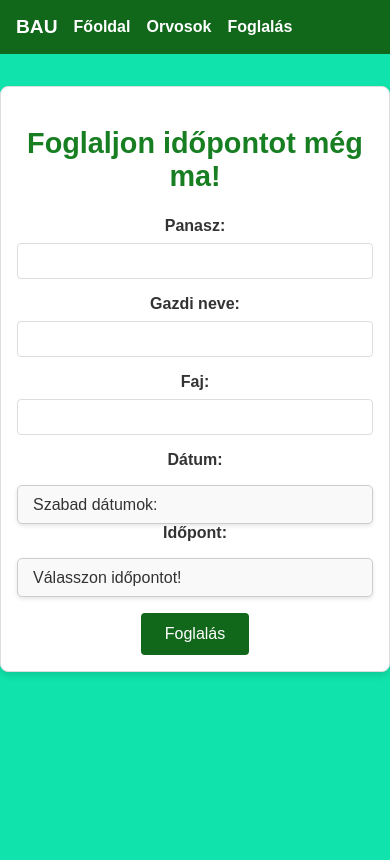
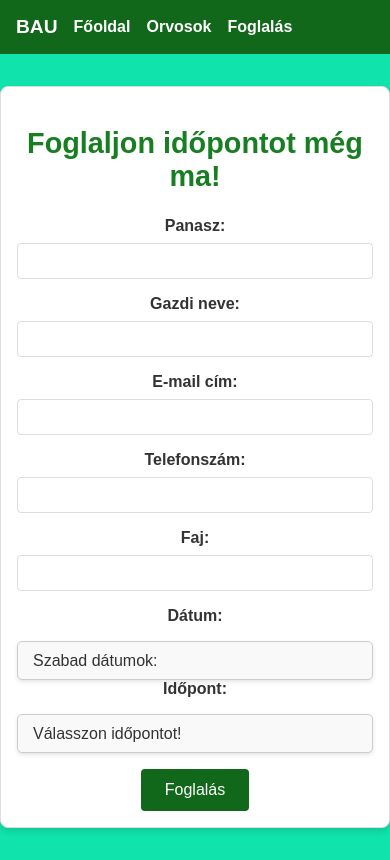
Before and after one commit to PraznovszkyPeter/SFMBAU2024_FINAL, a React (Create React App) app in the folder BAU_REACT/: page /reservation in a window 390 px wide. Built offline with nearby package versions, Linux system fonts and the light colour scheme.

Commit message:
Phone Num

```diff
--- a/BAU_REACT/src/Reservation.js
+++ b/BAU_REACT/src/Reservation.js
@@ -60,6 +60,16 @@ const Reservation = () => {
                 </label>
 
                 <label className="reservation-label">
+                    E-mail cím:
+                    <input type="text" onChange={handleInput} name="email" className="reservation-input"/>
+                </label>
+
+                <label className="reservation-label">
+                    Telefonszám:
+                    <input type="text" onChange={handleInput} name="phone_num" className="reservation-input"/>
+                </label>
+
+                <label className="reservation-label">
                     Faj:
                     <input type="text" onChange={handleInput} name="faj" className="reservation-input"/>
                 </label>
```
